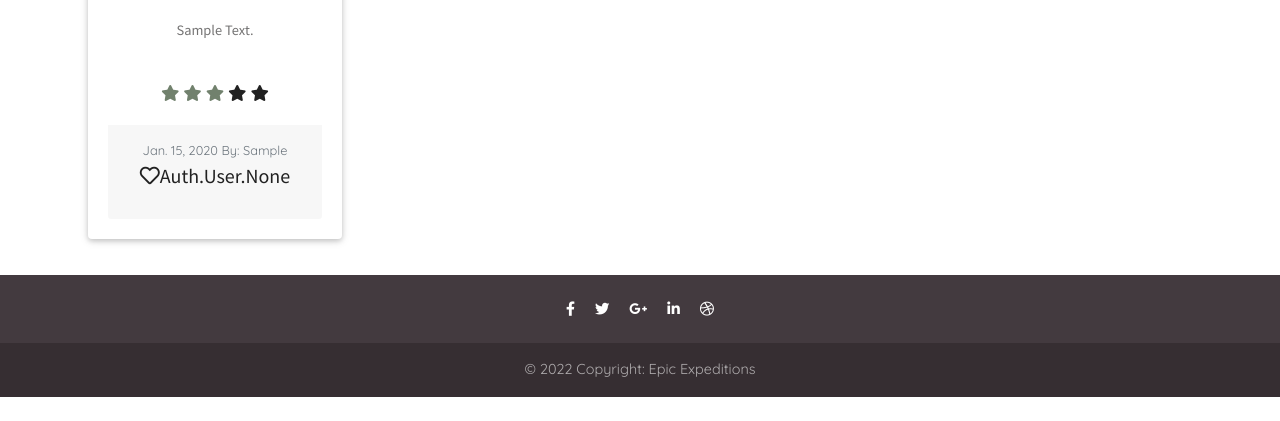
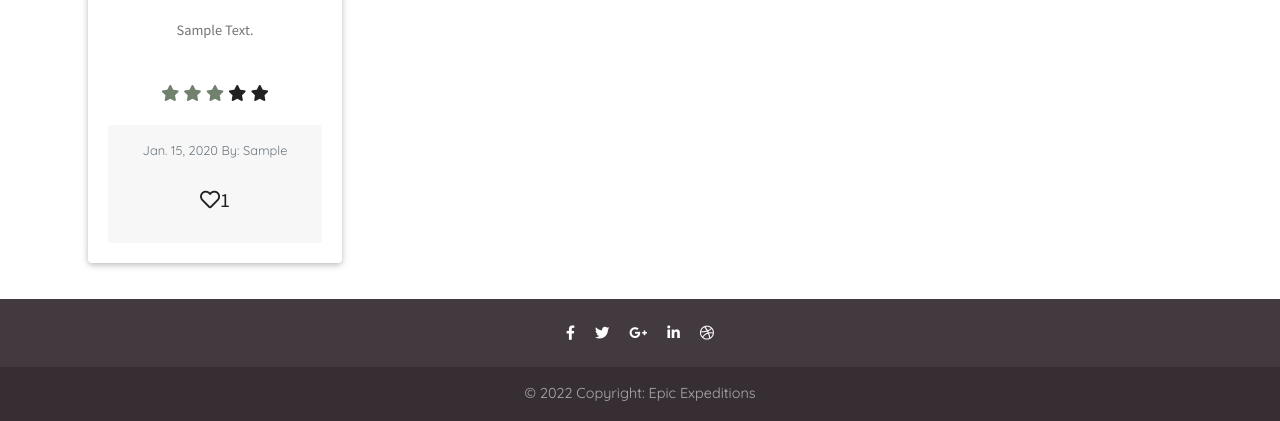
Before and after one commit to legenduzair/epic-expeditions, a Django app: page /review_list/ in a window 1280 px wide. Shown: the part 542-963 px from the top of the page. Before the commit the page ends 939 px from the top, so only its background shows below. Run offline with Django 3.2, Linux system fonts and the light colour scheme; tables that the repository leaves empty hold one stand-in row (values such as "Sample post"); some libraries are stand-ins or nearby versions.

Commit message:
Edit jinja syntax for showing number of likes on each post

```diff
--- a/review/templates/review_detail.html
+++ b/review/templates/review_detail.html
@@ -25,7 +25,7 @@
             </div>
             <div class="card-footer text-center">
                 <small class="text-muted">{{ expedition.published }} by: {{ expedition.author }}</small>
-                <p><i class="far fa-heart"></i>{{ expedition.likes }}</p>
+                <p class="pt-4"><i class="far fa-heart"></i>{{ expedition.likes.all.count }}</p>
             </div>
         </div>
     </div>
--- a/review/templates/review_list.html
+++ b/review/templates/review_list.html
@@ -29,7 +29,7 @@
                             </div>
                             <div class="card-footer border-0">
                                 <small class="text-muted">{{ expedition.published }} by: {{ expedition.author }}</small>
-                                <p><i class="far fa-heart"></i>{{ expedition.likes }}</p>
+                                <p class="pt-4"><i class="far fa-heart"></i>{{ expedition.likes.all.count }}</p>
                             </div>
                         </div>
                     </a>
```
